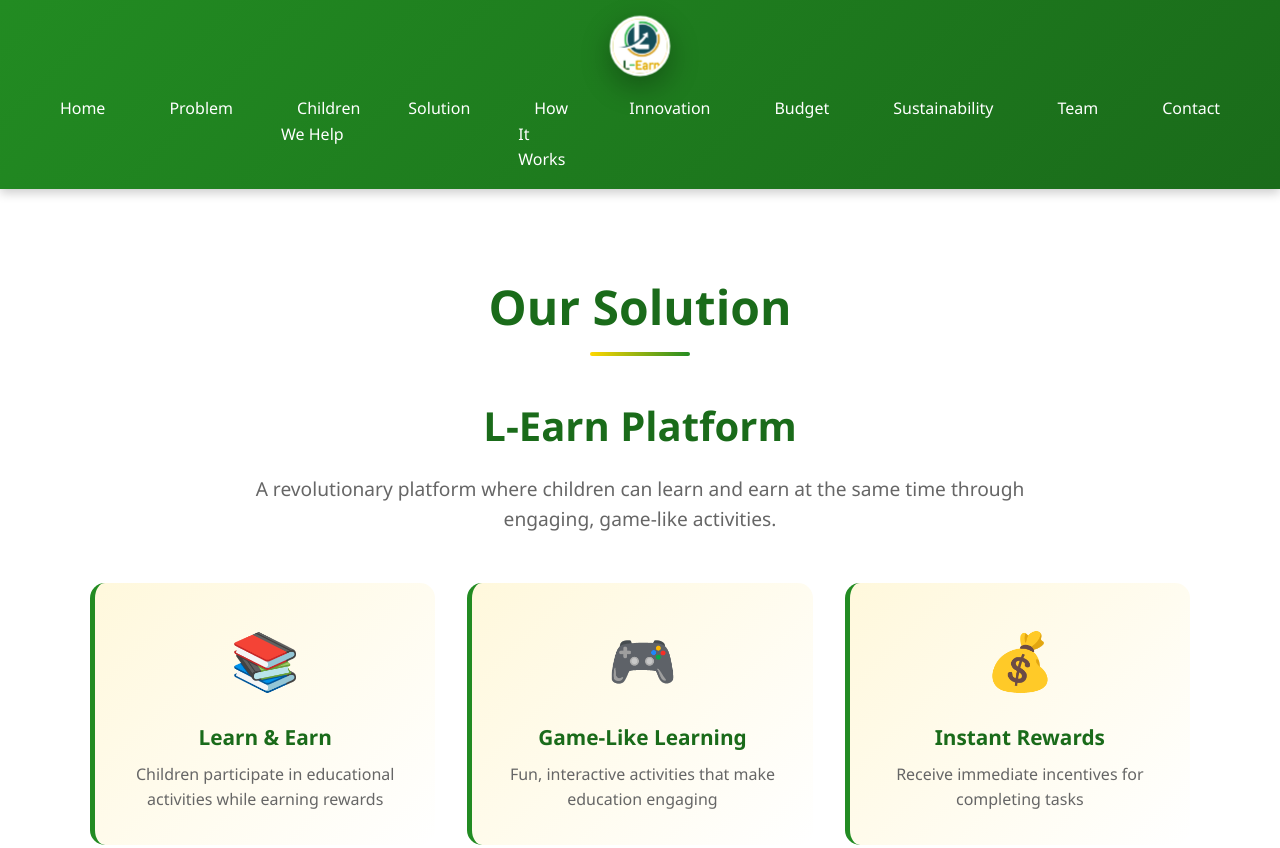
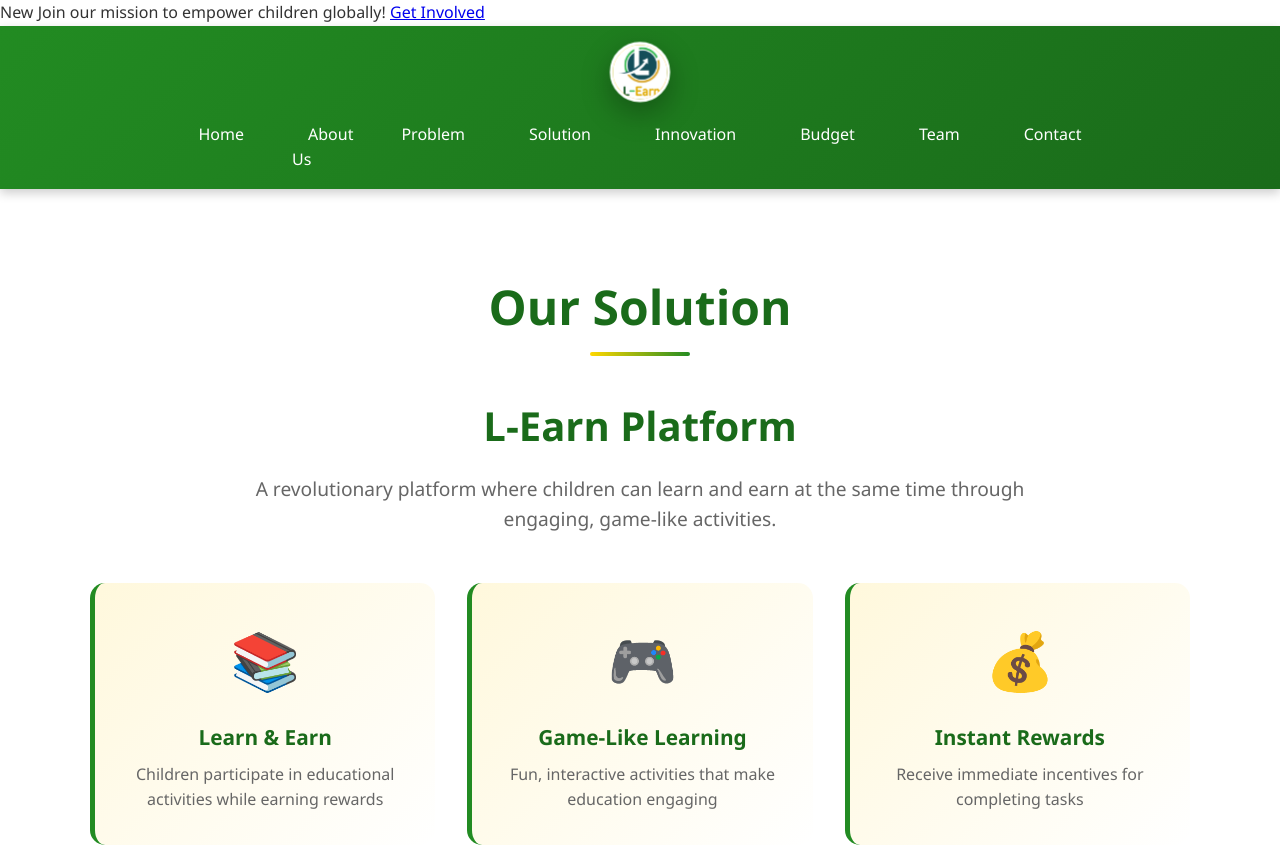
Before and after one commit to Daniellakyusa/L-Earn, a plain HTML site: page solution.html in a window 1280 px wide. Shown: the top 848 px of the page. Drawn offline with Linux system fonts and the light colour scheme.

Commit message:
Add top banner and update navigation links
Added a top banner to promote the mission and updated the navigation links.

```diff
--- a/solution.html
+++ b/solution.html
@@ -1,13 +1,24 @@
 <!DOCTYPE html>
 <html lang="en">
+
 <head>
     <meta charset="UTF-8">
     <meta name="viewport" content="width=device-width, initial-scale=1.0">
     <title>Our Solution - L-Earn</title>
     <link rel="stylesheet" href="style.css">
 </head>
+
 <body>
     <!-- Navigation with Logo Above Links -->
+    <!-- Top Banner -->
+    <div class="top-banner">
+        <div class="banner-content">
+            <span class="banner-badge">New</span>
+            <span class="banner-text">Join our mission to empower children globally!</span>
+            <a href="contact.html" class="banner-btn">Get Involved</a>
+        </div>
+    </div>
+
     <nav class="navbar">
         <div class="nav-container-narrow">
             <div class="nav-brand-top">
@@ -16,14 +27,12 @@
                 </div>
             </div>
             <ul class="nav-menu">
-                <li><a href="index.html">Home</a></li>
+              <li><a href="index.html">Home</a></li>
+                <li><a href="about.html" class="active">About Us</a></li>
                 <li><a href="problem.html">Problem</a></li>
-                <li><a href="children.html">Children We Help</a></li>
                 <li><a href="solution.html">Solution</a></li>
-                <li><a href="how-it-works.html">How It Works</a></li>
                 <li><a href="innovation.html">Innovation</a></li>
                 <li><a href="budget.html">Budget</a></li>
-                <li><a href="sustainability.html">Sustainability</a></li>
                 <li><a href="team.html">Team</a></li>
                 <li><a href="contact.html">Contact</a></li>
             </ul>
@@ -42,7 +51,8 @@
             <div class="solution-content">
                 <div class="solution-main">
                     <h3>L-Earn Platform</h3>
-                    <p>A revolutionary platform where children can learn and earn at the same time through engaging, game-like activities.</p>
+                    <p>A revolutionary platform where children can learn and earn at the same time through engaging,
+                        game-like activities.</p>
                 </div>
                 <div class="features-grid">
                     <div class="feature-card">
@@ -68,11 +78,12 @@
     <!-- Footer -->
     <footer class="footer">
         <div class="container">
-            <p>  L-Earn. All rights reserved.</p>
+            <p> L-Earn. All rights reserved.</p>
             <p>Empowering children in crisis areas through education and opportunity.</p>
         </div>
     </footer>
 
     <script src="script.js"></script>
 </body>
+
 </html>
```
